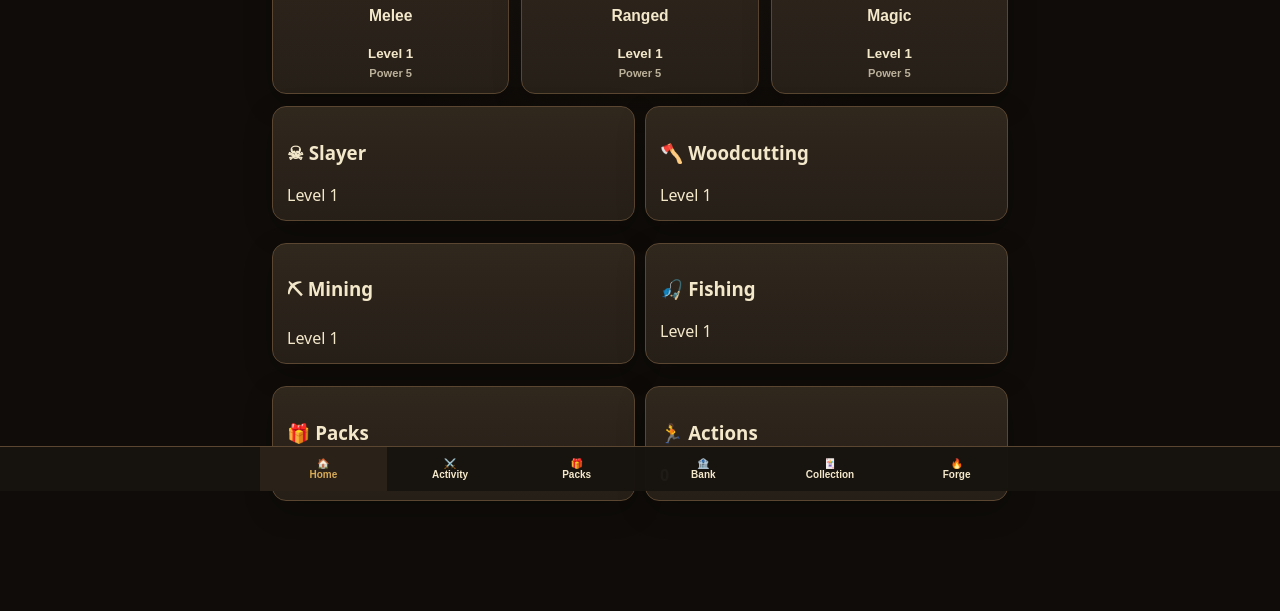
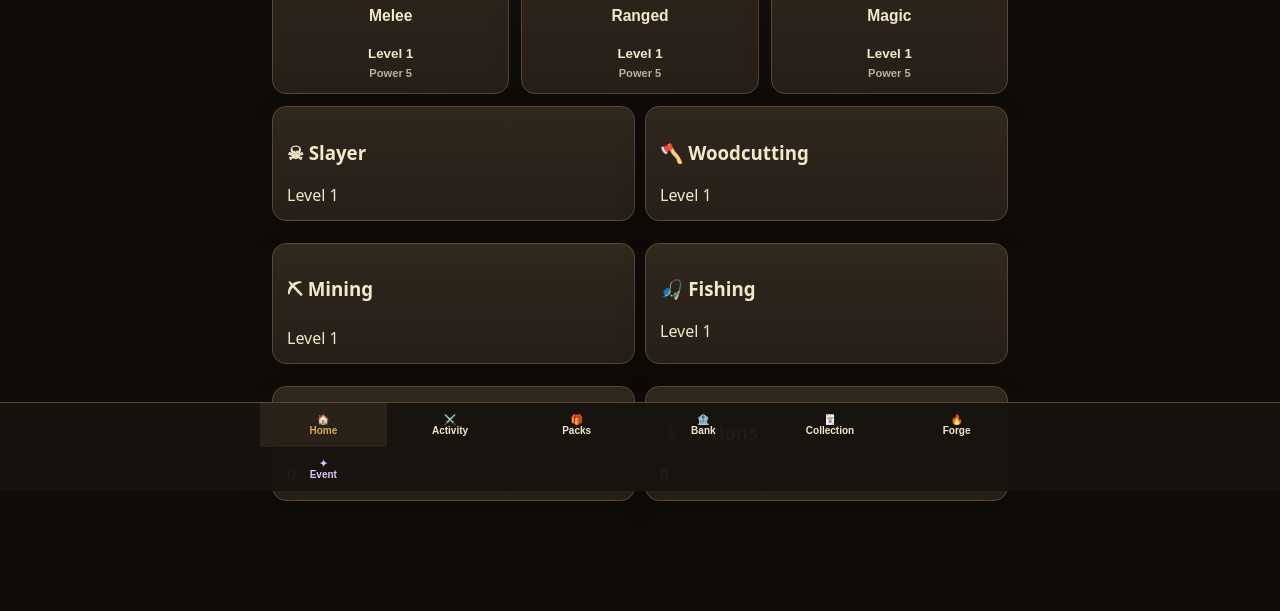
Before and after one commit to Setetchie/gielinor-cardbound, a plain HTML site: page index.html in a window 1280 px wide. Shown: the part 309-920 px from the top of the page. Drawn offline with Linux system fonts and the light colour scheme.

Commit message:
Enable Divine Allegiance event and raid activities

```diff
--- a/index.html
+++ b/index.html
@@ -18,6 +18,7 @@
   <link rel="stylesheet" href="core-ui-fix.css" />
   <link rel="stylesheet" href="bank-collection-v18.css" />
   <link rel="stylesheet" href="sailing.css" />
+  <link rel="stylesheet" href="gods-raids-v20.css" />
 </head>
 <body>
   <div id="app"></div>
@@ -35,9 +36,11 @@
   <script src="foil-fragments.js"></script>
   <script src="new-card-overlay.js"></script>
   <script src="sailing-content.js"></script>
+  <script src="gods-raids-v20.js"></script>
   <script src="core-ui-fix.js"></script>
   <script src="bank-collection-v18.js"></script>
   <script src="sailing-ui.js"></script>
+  <script src="gods-raids-ui-v20.js"></script>
   <script>render();if('serviceWorker' in navigator){navigator.serviceWorker.register('sw.js').catch(()=>{});}</script>
 </body>
 </html>
```
